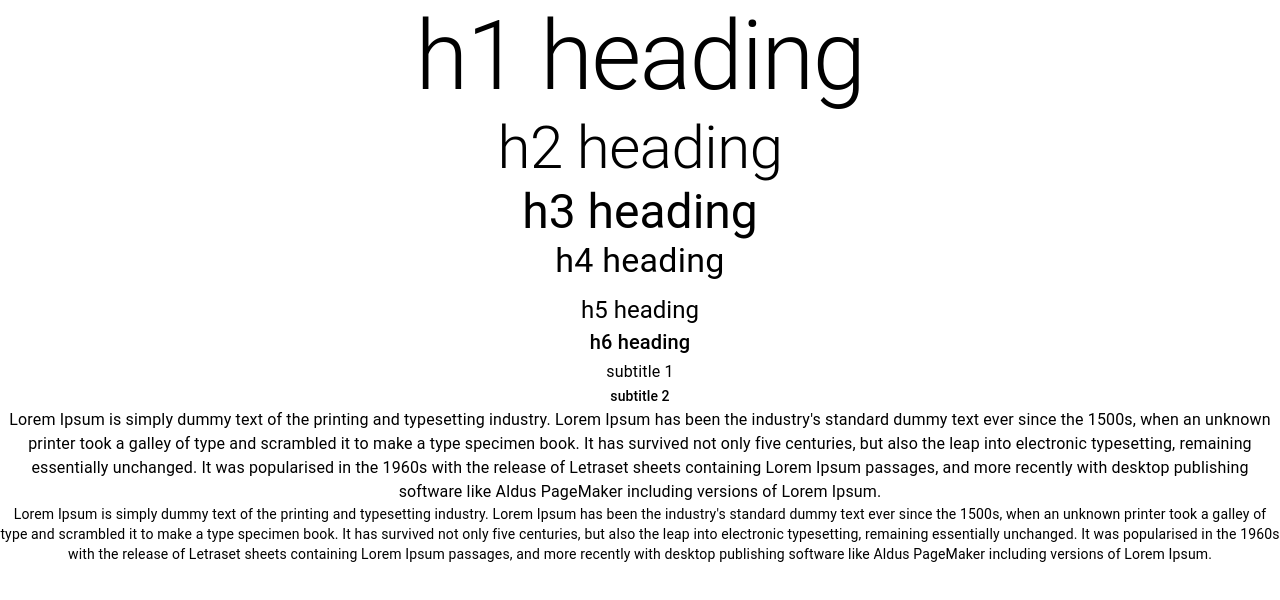
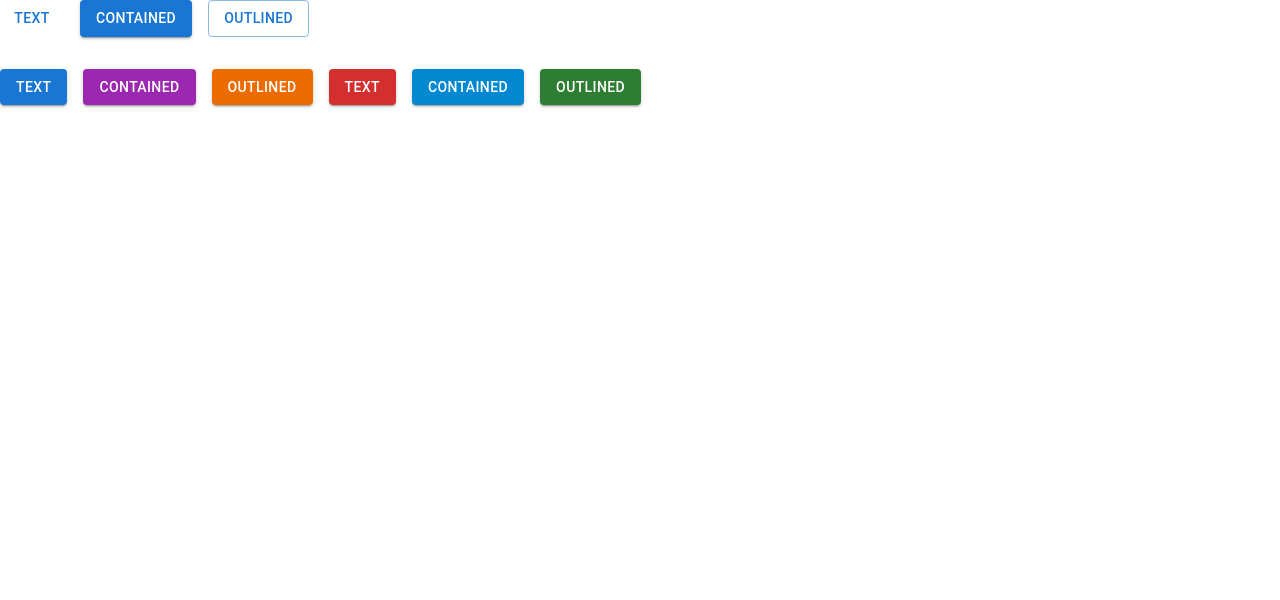
Before and after one commit to Alcladii/react-mui-ts, a React (Create React App) app: page / in a window 1280 px wide. Shown: the top 600 px of the page. Built offline with nearby package versions, Linux system fonts and the light colour scheme.

Commit message:
MUI button

```diff
--- a/src/App.tsx
+++ b/src/App.tsx
@@ -2,11 +2,13 @@
 import logo from './logo.svg';
 import './App.css';
 import { MuiTypography } from './components/MuiTypography';
+import { MuiButton } from './components/MuiButton';
 
 function App() {
   return (
     <div className="App">
-      <MuiTypography />
+      {/* <MuiTypography /> */}
+      <MuiButton />
     </div>
   );
 }
--- a/src/components/MuiButton.tsx
+++ b/src/components/MuiButton.tsx
@@ -1,12 +1,35 @@
-import {Button} from '@mui/material';
+import { Stack, Button } from "@mui/material";
 
 export const MuiButton = () => {
   return (
-    <div>
-    <div><Button variant='text'>Text</Button></div>
-    <div><Button variant='contained'>Contained</Button></div>
-    <div><Button variant='outlined'>Outlined</Button></div>
-    </div>
-
-  )
-}
+    <Stack spacing={4} >
+      <Stack spacing={2} direction="row">
+        <Button variant="text" href="https://google.com">
+          Text
+        </Button>
+        <Button variant="contained">Contained</Button>
+        <Button variant="outlined">Outlined</Button>
+      </Stack>
+      <Stack spacing={2} direction="row">
+        <Button variant="contained" color="primary">
+          Text
+        </Button>
+        <Button variant="contained" color="secondary">
+          Contained
+        </Button>
+        <Button variant="contained" color="warning">
+          Outlined
+        </Button>
+        <Button variant="contained" color="error">
+          Text
+        </Button>
+        <Button variant="contained" color="info">
+          Contained
+        </Button>
+        <Button variant="contained" color="success">
+          Outlined
+        </Button>
+      </Stack>
+    </Stack>
+  );
+};
```
